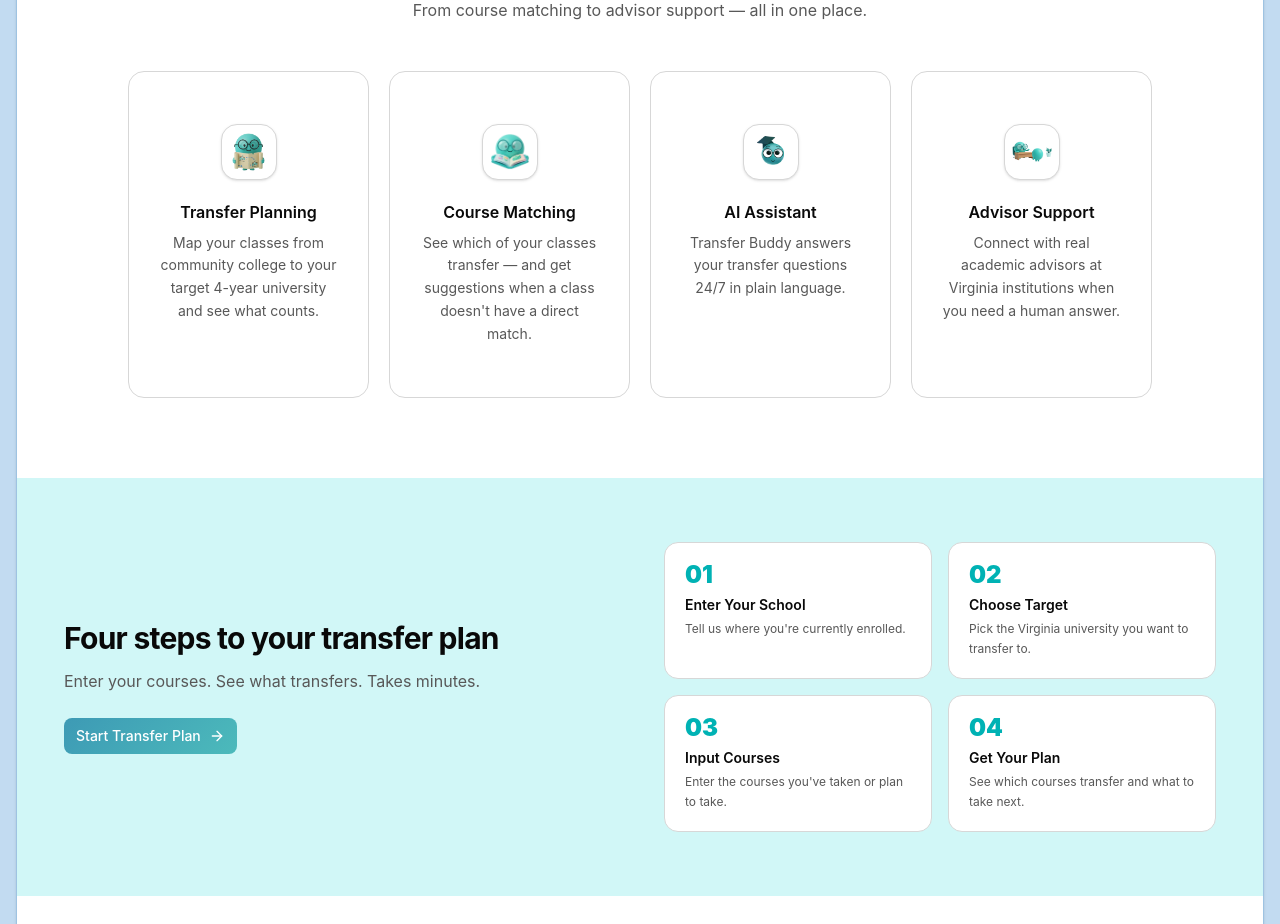
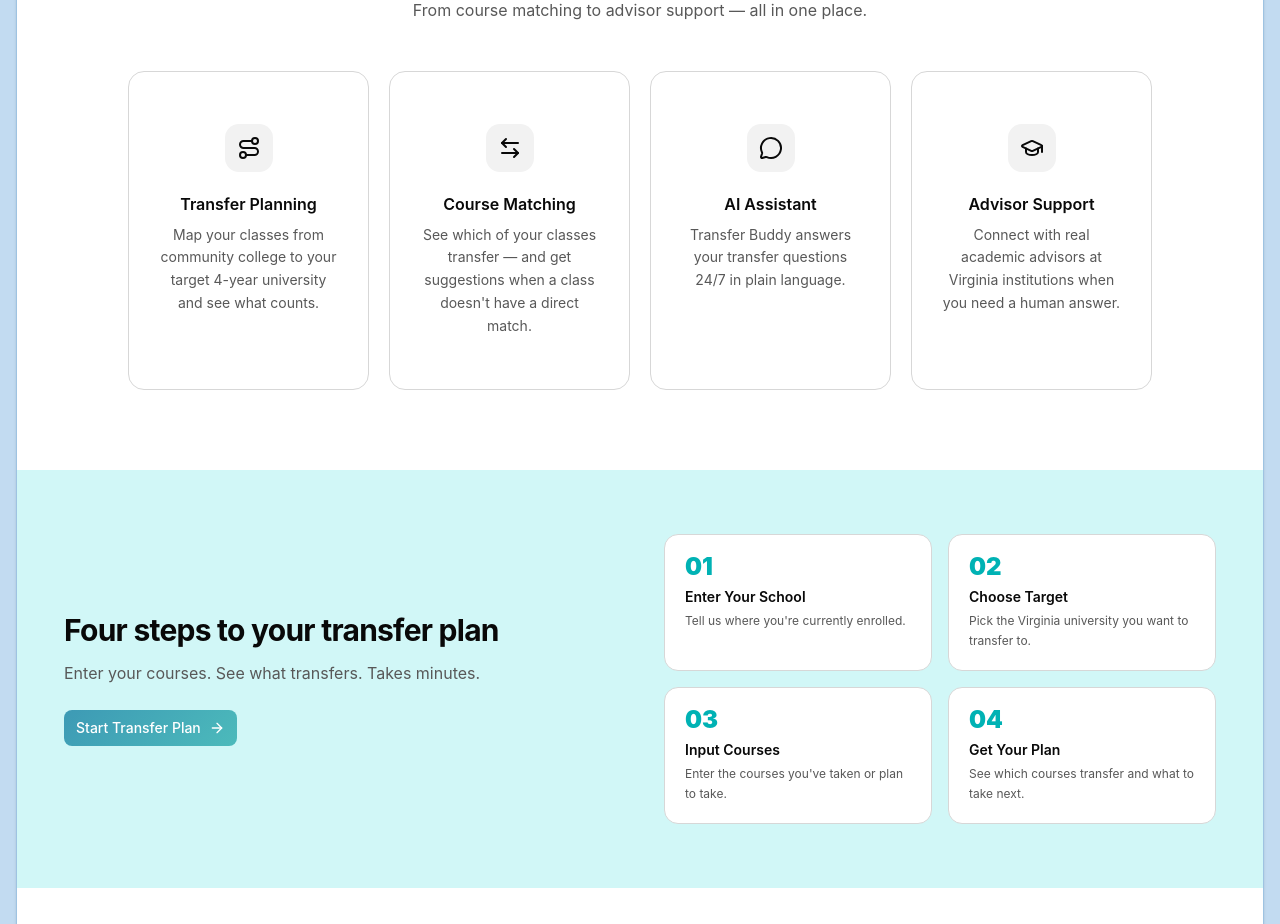
Before and after one commit to thegreatestteamofalltime/TransferIntelligence, a React (Vite) app: page / in a window 1280 px wide. Shown: the part 1000-1924 px from the top of the page. Built offline with nearby package versions, Linux system fonts and the light colour scheme; no server answers.

Commit message:
Update feature card icons to Lucide

```diff
--- a/src/pages/Home.tsx
+++ b/src/pages/Home.tsx
@@ -1,4 +1,4 @@
-import { ArrowRight, Users, CircleCheck as CheckCircle, TriangleAlert as AlertTriangle, TrendingUp, FileText, MapPin } from "lucide-react"
+import { ArrowRight, Users, CircleCheck as CheckCircle, TriangleAlert as AlertTriangle, TrendingUp, FileText, MapPin, Route, ArrowLeftRight, MessageCircle, GraduationCap } from "lucide-react"
 import { Button } from "@/components/ui/button"
 import { Card, CardContent } from "@/components/ui/card"
 import { LogoHero } from "@/components/Logo"
@@ -7,28 +7,24 @@ import { TermTooltip } from "@/components/TermTooltip"
 
 const features = [
   {
-    icon: <img src="/feature-transfer-planning.webp" alt="Transfer Planning" className="h-10 w-10 object-contain" />,
+    icon: <Route className="h-6 w-6" />,
     title: "Transfer Planning",
     description: "Map your classes from community college to your target 4-year university and see what counts.",
-    iconBg: "white",
   },
   {
-    icon: <img src="/feature-course-matching.webp" alt="Course Matching" className="h-10 w-10 object-contain" />,
+    icon: <ArrowLeftRight className="h-6 w-6" />,
     title: "Course Matching",
     description: "See which of your classes transfer — and get suggestions when a class doesn't have a direct match.",
-    iconBg: "white",
   },
   {
-    icon: <img src="/transferbuddyhead.png" alt="Transfer Buddy" className="h-8 w-8 object-contain" />,
+    icon: <MessageCircle className="h-6 w-6" />,
     title: "AI Assistant",
     description: "Transfer Buddy answers your transfer questions 24/7 in plain language.",
-    iconBg: "white",
   },
   {
-    icon: <img src="/feature-advisor-support.webp" alt="Advisor Support" className="h-10 w-10 object-contain" />,
+    icon: <GraduationCap className="h-6 w-6" />,
     title: "Advisor Support",
     description: "Connect with real academic advisors at Virginia institutions when you need a human answer.",
-    iconBg: "white",
   },
 ]
 
@@ -147,10 +143,7 @@ export function HomePage() {
             {features.map((feature) => (
               <Card key={feature.title} className="border border-border shadow-none hover:shadow-sm transition-shadow duration-200 rounded-2xl">
                 <CardContent className="p-7 flex flex-col items-center text-center">
-                  <div
-                    className={`w-14 h-14 rounded-2xl flex items-center justify-center mb-5 shadow-sm overflow-hidden ${(feature as any).iconBg === "white" ? "bg-white border border-border" : "text-white"}`}
-                    style={(feature as any).iconBg === "white" ? {} : { backgroundColor: "var(--brand)" }}
-                  >
+                  <div className="w-12 h-12 rounded-xl flex items-center justify-center mb-5 bg-muted text-foreground">
                     {feature.icon}
                   </div>
                   <h3 className="font-semibold text-foreground mb-2 text-base">{feature.title}</h3>
```
